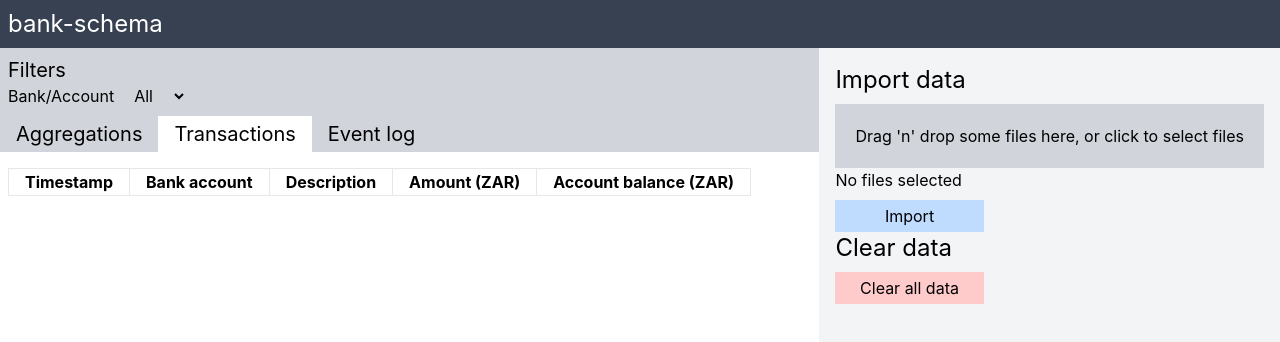
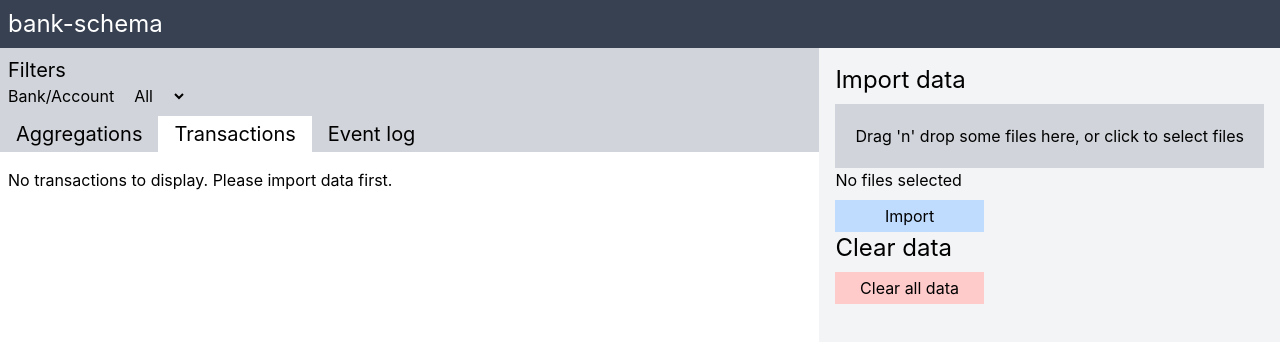
Before and after one commit to xpcoffee/bank-schema-ui, a React (Create React App) app: page / in a window 1280 px wide. Both pictures are taken after a click on the tab "Transactions". Shown: the top 342 px of the page. Built offline with nearby package versions, Linux system fonts and the light colour scheme.

Commit message:
Add an empty message for the transaction table

```diff
--- a/src/TransactionTable.tsx
+++ b/src/TransactionTable.tsx
@@ -1,4 +1,4 @@
-import React, { useCallback, useMemo, useReducer } from "react";
+import React from "react";
 import { DenormalizedTransaction } from "./types";
 
 interface Props {
@@ -6,6 +6,10 @@ interface Props {
 }
 
 export const TransactionTable = ({ transactions }: Props) => {
+  if (transactions.length === 0) {
+    return <div>No transactions to display. Please import data first.</div>;
+  }
+
   return (
     <div>
       <table className="tableAuto">
```
